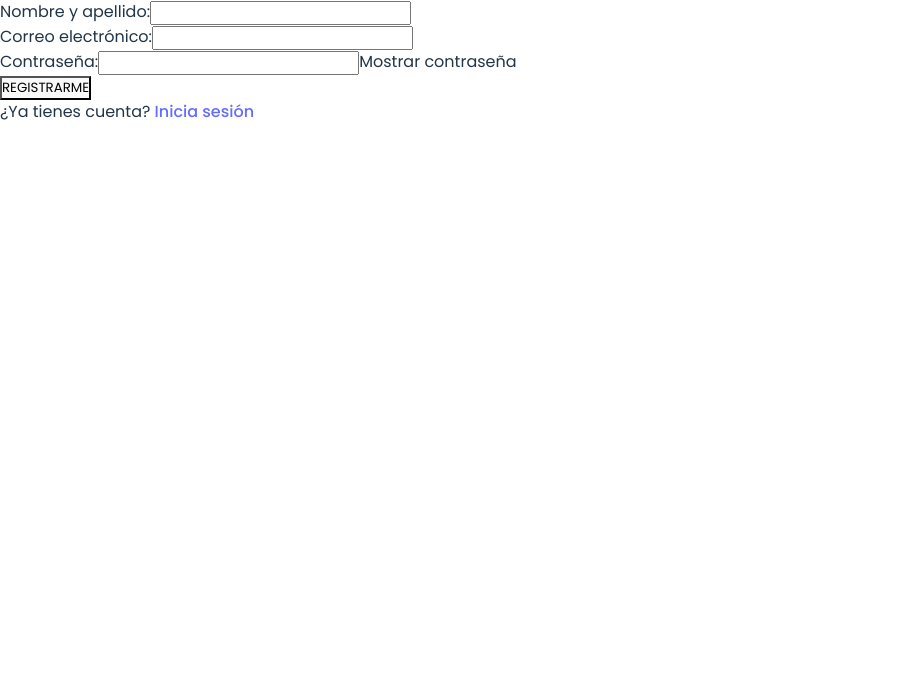
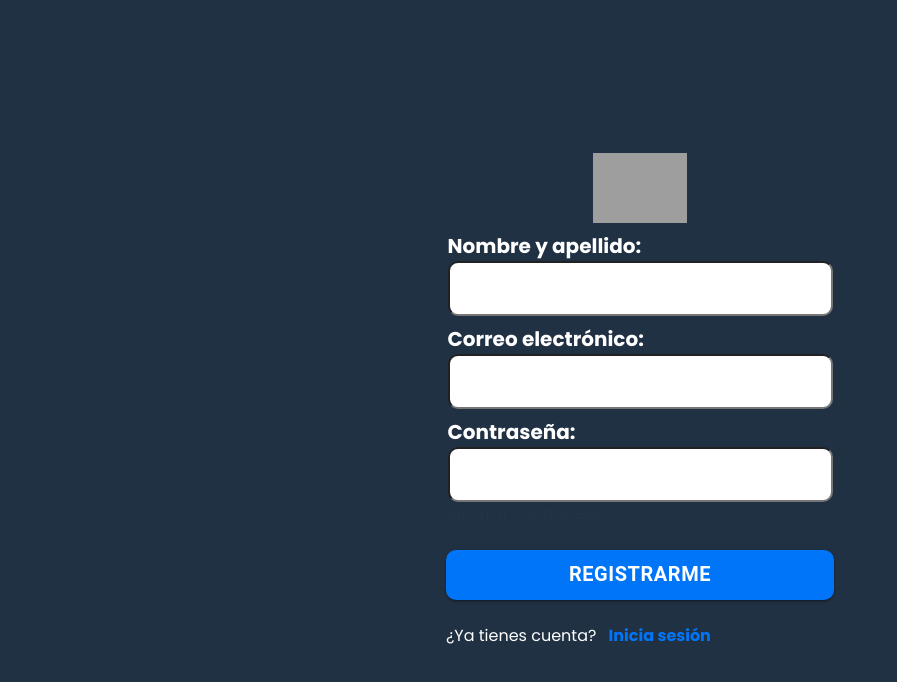
Before and after one commit to MatchingProyect/Matching-Front, a React (Vite) app: page /registro in a window 1280 px wide. Shown: the top 682 px of the page, without its empty margins (0-897 px from the left). Built offline with nearby package versions, Linux system fonts and the light colour scheme; grey boxes are pictures that could not be loaded.

Commit message:
estilos registro

```diff
--- a/src/views/login/Login.jsx
+++ b/src/views/login/Login.jsx
@@ -3,7 +3,6 @@ import { useForm, Controller } from "react-hook-form";
 import { Link } from "react-router-dom";
 import styles from "./login.module.css";
 import { Button } from "@mui/material";
-import styled from "@emotion/styled";
 
 const Login = () => {
   const {
--- a/src/views/login/Registro.jsx
+++ b/src/views/login/Registro.jsx
@@ -1,7 +1,8 @@
 import React, { useState } from "react";
 import { useForm } from "react-hook-form";
 import { Link } from "react-router-dom";
-
+import { Button } from "@mui/material";
+import styles from './Registro.module.css';
 
 const Registro = () => {
   const { handleSubmit, register, formState: { errors } } = useForm();
@@ -12,24 +13,33 @@ const Registro = () => {
   };
 
   return (
-    <form onSubmit={handleSubmit((data) => console.log(data))}>
-      <div>
-        <label>Nombre y apellido:</label>
-        <input type="text" {...register('nombreApellido', { required: true, maxLength: 40 })}/>
+    <form className={ styles.formContainer } onSubmit={handleSubmit((data) => console.log(data))}>
+
+      <div className={ styles.contentLogo }>
+        <img
+          src="https://res.cloudinary.com/dbffmtz0y/image/upload/v1702491179/Matching_rlj4xk.svg"
+          alt="Logo"
+          className={styles.logo}
+        />
+      </div>
+
+      <div className={ styles.contentDatas } >
+        <label className={ styles.labelsDatas } >Nombre y apellido:</label>
+        <input className={ styles.inputsDatas } type="text" {...register('nombreApellido', { required: true, maxLength: 40 })}/>
         {errors.nombreApellido?.type === "required" && <p>Este campo es requerido</p>}
         {errors.nombreApellido?.type === "maxLength" && <p>El máximo en el campo es 40 caracteres</p>}
       </div>
 
-      <div>
-        <label>Correo electrónico:</label>
-        <input type="email" {...register('email', { required: true, pattern: /^[A-Z0-9._%+-]+@[A-Z0-9.-]+\.[A-Z]{2,4}$/i })}/>
+      <div className={ styles.contentDatas } >
+        <label className={ styles.labelsDatas } >Correo electrónico:</label>
+        <input className={ styles.inputsDatas } type="email" {...register('email', { required: true, pattern: /^[A-Z0-9._%+-]+@[A-Z0-9.-]+\.[A-Z]{2,4}$/i })}/>
         {errors.email?.type === "required" && <p>Este campo es requerido</p>}
         {errors.email?.type === "pattern" && <p>Dirección de correo electrónico no válida</p>}
       </div>
 
-      <div>
-        <label>Contraseña:</label>
-        <input type={showPassword ? "text" : "password"} {...register('contrasenia', { required: true, minLength: 8, maxLength: 15 })}/>
+      <div className={ styles.contentDatas }>
+        <label className={ styles.labelsDatas } >Contraseña:</label>
+        <input className={ styles.inputsDatas } type={showPassword ? "text" : "password"} {...register('contrasenia', { required: true, minLength: 8, maxLength: 15 })}/>
         {errors.contrasenia?.type === "required" && <p>Este campo es requerido</p>}
         {errors.contrasenia?.type === "minLength" && <p>La contraseña debe tener al menos 8 caracteres</p>}
         {errors.contrasenia?.type === "maxLength" && <p>La contraseña no debe exceder los 15 caracteres</p>}
@@ -38,11 +48,25 @@ const Registro = () => {
         </span>
       </div>
 
-      <button type="submit">REGISTRARME</button>
+      <Button variant="contained" sx={ { ..._styled.btnRegister } } type="submit">REGISTRARME</Button>
 
-      <p>¿Ya tienes cuenta? <Link to="/login">Inicia sesión</Link></p>
+      <div className={ styles.containerPs }>
+        <p className={ styles.pRegister } >¿Ya tienes cuenta? <Link className={ styles.pLogin } to="/login">Inicia sesión</Link></p>
+      </div>
     </form>
   );
 };
 
+const _styled = {
+  btnRegister: {
+    height: '50px',
+    width: '388px',
+    borderRadius: '10px',
+    fontSize: '20px',
+    fontWeight: '600',
+    backgroundColor: '#0075F8',
+    marginTop: '24px'
+  }
+}
+
 export default Registro;
--- /dev/null
+++ b/src/views/login/Registro.module.css
@@ -0,0 +1,64 @@
+.formContainer{
+    width: 100vw;
+    height: 100vh;
+    display: flex;
+    flex-direction: column;
+    justify-content: center;
+    align-items: center;
+    background-color: #203144;
+}
+
+.contentLogo{
+    display: flex;
+    justify-content: center;
+    align-items: center;
+    width: 100%;
+    height: 70px;
+}
+
+.logo {
+    height: 100%;
+}
+
+.contentDatas{
+    display: flex;
+    flex-direction: column;
+    margin-top: 8px;
+    width: 385px;
+    justify-content: space-between;
+}
+
+.labelsDatas{
+    color: white;
+    font-size: 20px;
+    font-weight: 700;
+}
+
+.inputsDatas{
+    height: 55px;
+    border-radius: 10px;
+    outline: transparent;
+    padding-left: 13px;
+    font-family: 'Poppins';
+    font-size: 16px;
+    font-weight: 400;
+}
+
+.containerPs{
+    width: 388px;
+    margin-top: 24px;
+}
+
+.pRegister{
+    color: white;
+    font-size: 16px;
+    font-weight: 400;
+
+}
+
+.pLogin{
+    color: #0075F8;
+    font-size: 16px;
+    font-weight: 700;
+    margin-left: 8px;
+}
```
Also changed, not shown: src/views/login/registro.module.css (deleted).
